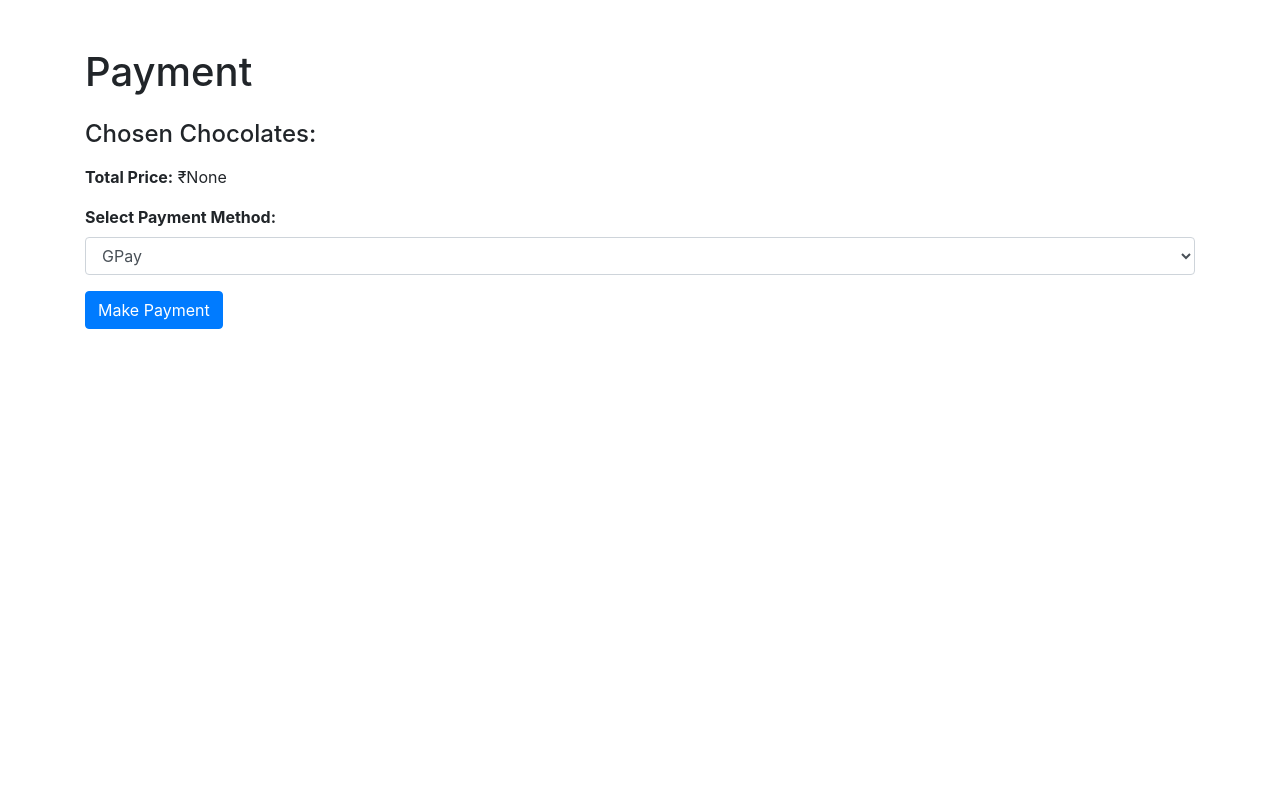
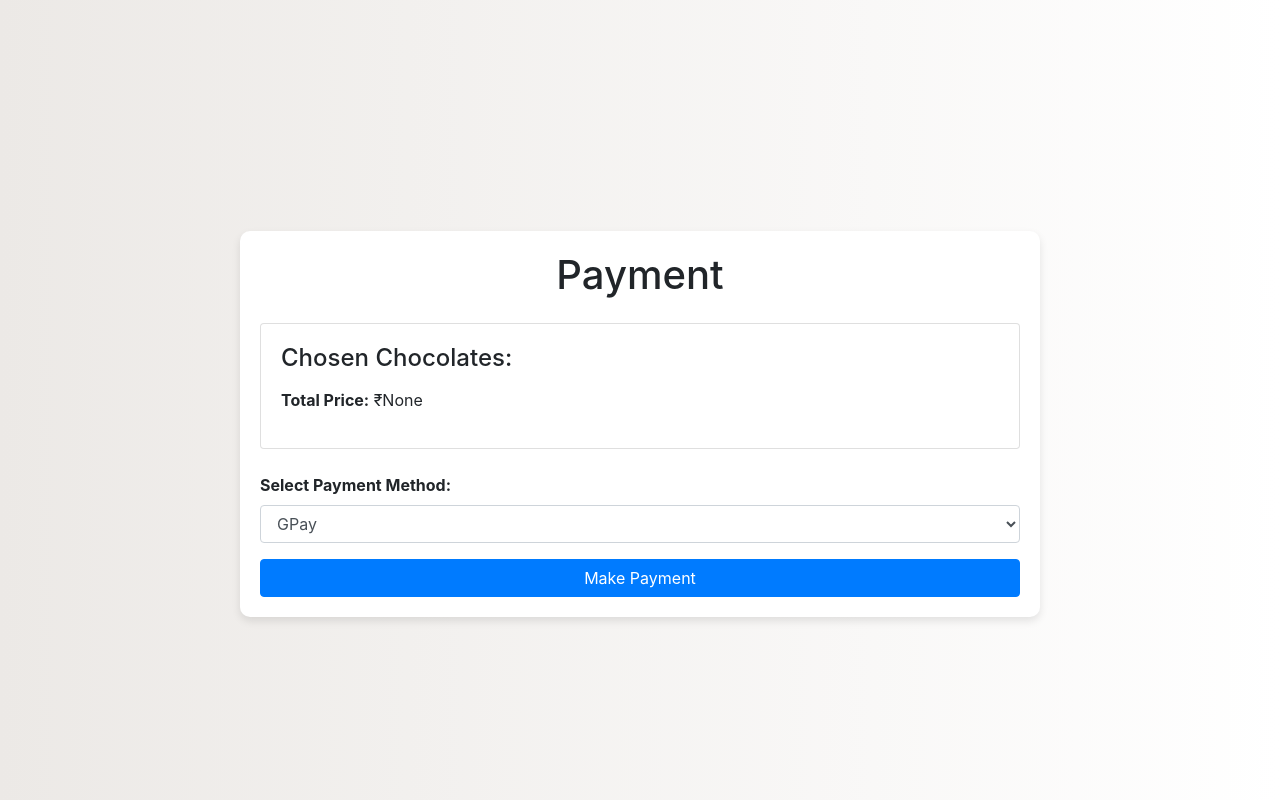
Before and after one commit to Vivek0138/online-chocolate-shopping-website, a Flask app: page /payment in a window 1280 px wide. Run offline with Flask 3, Linux system fonts and the light colour scheme; some libraries are stand-ins or nearby versions.

Commit message:
payment.html

```diff
--- a/templates/payment.html
+++ b/templates/payment.html
@@ -5,6 +5,20 @@
     <title>Payment</title>
     <link rel="stylesheet" href="https://stackpath.bootstrapcdn.com/bootstrap/4.5.2/css/bootstrap.min.css">
     <style>
+        body {
+            background: linear-gradient(to right, #ece9e6, #ffffff);
+            min-height: 100vh;
+            display: flex;
+            align-items: center;
+            justify-content: center;
+        }
+        .container {
+            max-width: 800px;
+            background: #fff;
+            box-shadow: 0 4px 8px rgba(0, 0, 0, 0.1);
+            border-radius: 10px;
+            padding: 20px;
+        }
         .payment-method-logo {
             width: 50px;
             height: auto;
@@ -24,7 +38,9 @@
 </head>
 <body>
     <div class="container mt-5">
-        <h1 class="mb-4">Payment</h1>
+        <h1 class="mb-4 text-center">Payment</h1>
+        <div class="card mb-4">
+            <div class="card-body">
                 <h4>Chosen Chocolates:</h4>
                 <ul>
                     {% for choco, details in chosen_chocolates.items() %}
@@ -34,6 +50,8 @@
                     {% endfor %}
                 </ul>
                 <p><strong>Total Price:</strong> ₹{{ total_price }}</p>
+            </div>
+        </div>
         <form method="POST">
             <div class="form-group">
                 <label for="payment_method"><strong>Select Payment Method:</strong></label>
@@ -96,7 +114,7 @@
                 </div>
             </div>
 
-            <button type="submit" class="btn btn-primary">Make Payment</button>
+            <button type="submit" class="btn btn-primary btn-block">Make Payment</button>
             <input type="hidden" name="total_price" value="{{ total_price }}">
             {% for choco, qty in quantities.items() %}
                 <input type="hidden" name="{{ choco }}" value="{{ qty }}">
```
Lines whose indentation alone changed are shown as unchanged.
